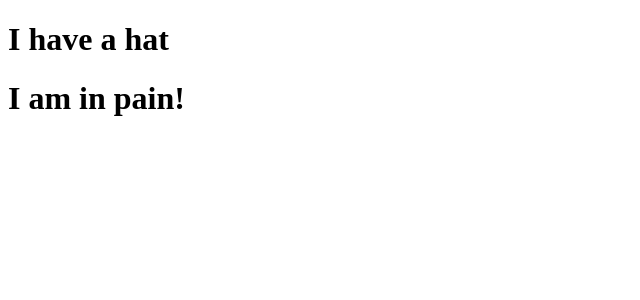
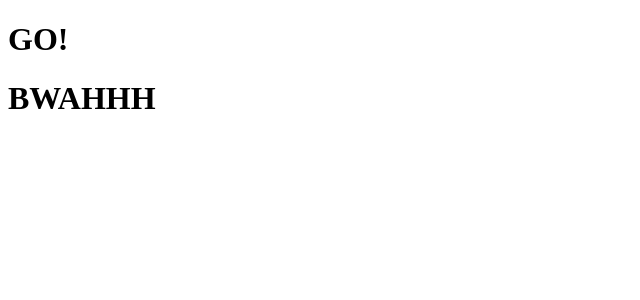
Before and after one commit to mattjkatz/fun-facts-about-react, a React (Create React App) app: page / in a window 1280 px wide. Shown: the top 300 px of the page, without its empty margins (0-640 px from the left). Built offline with nearby package versions, Linux system fonts and the light colour scheme.

Commit message:
better file setup

```diff
--- /dev/null
+++ b/src/App.js
@@ -0,0 +1,13 @@
+import React from "react";
+import "./style.css";
+import Navbar from "./components/Navbar.js";
+import Main from "./components/Main.js";
+
+export default function App() {
+  return (
+    <div>
+      <Navbar />
+      <Main />
+    </div>
+  );
+}
--- a/src/components/Main.js
+++ b/src/components/Main.js
@@ -1,3 +1,3 @@
-export default function main() {
-  return <h1>I am in pain!</h1>;
+export default function Main() {
+  return <h1>BWAHHH</h1>;
 }
--- a/src/components/Navbar.js
+++ b/src/components/Navbar.js
@@ -1,3 +1,3 @@
 export default function Navbar() {
-  return <h1>I have a hat</h1>;
+  return <h1>GO!</h1>;
 }
--- a/src/index.js
+++ b/src/index.js
@@ -1,17 +1,15 @@
 import React from "react";
 import ReactDOM from "react-dom/client";
 import "./style.css";
-import Navbar from "./components/Navbar.js";
-import Main from "./components/Main.js";
+import App from "./App.js";
 
-function Everything() {
+function Index() {
   return (
     <div>
-      <Navbar />
-      <Main />
+      <App />
     </div>
   );
 }
 
 const root = ReactDOM.createRoot(document.getElementById("root"));
-root.render(<Everything />);
+root.render(<Index />);
```
